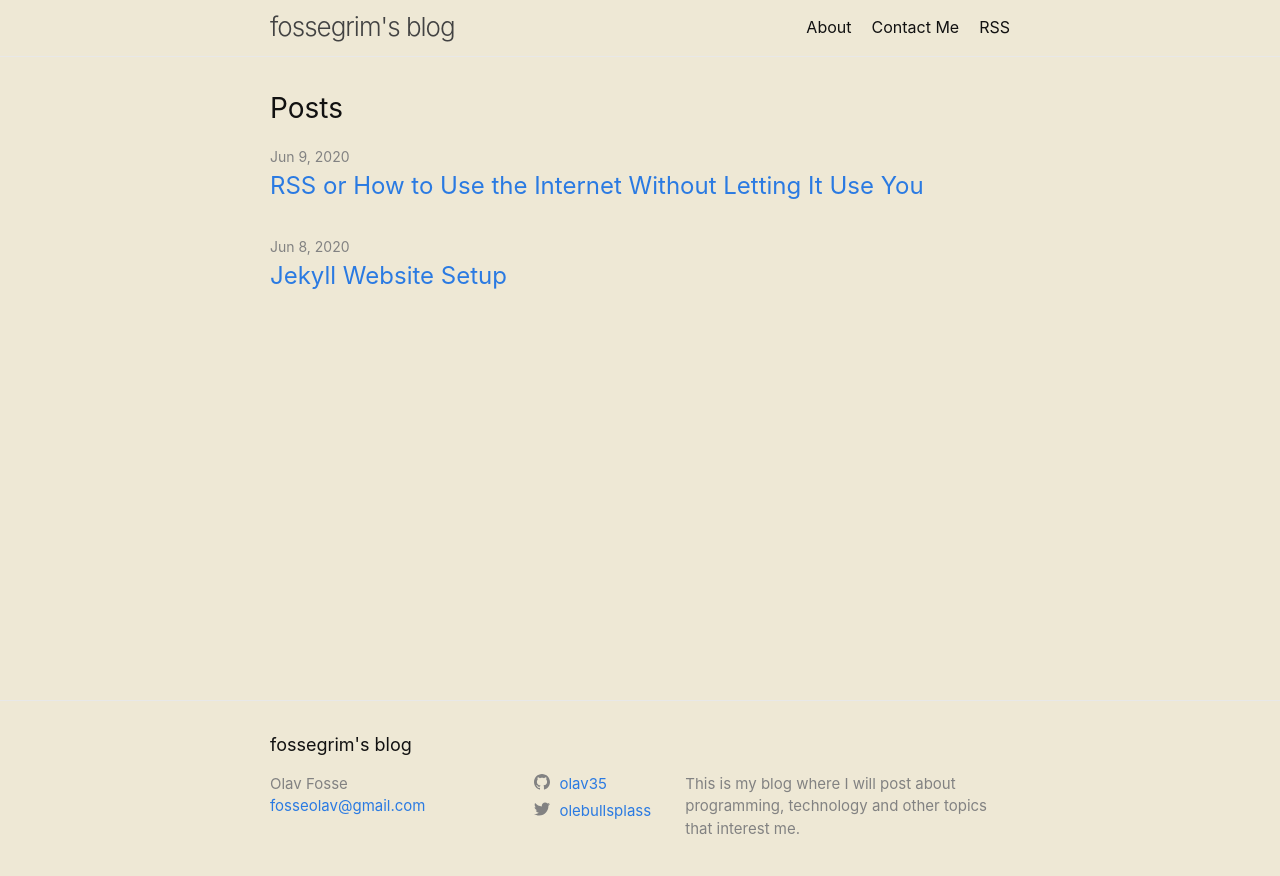
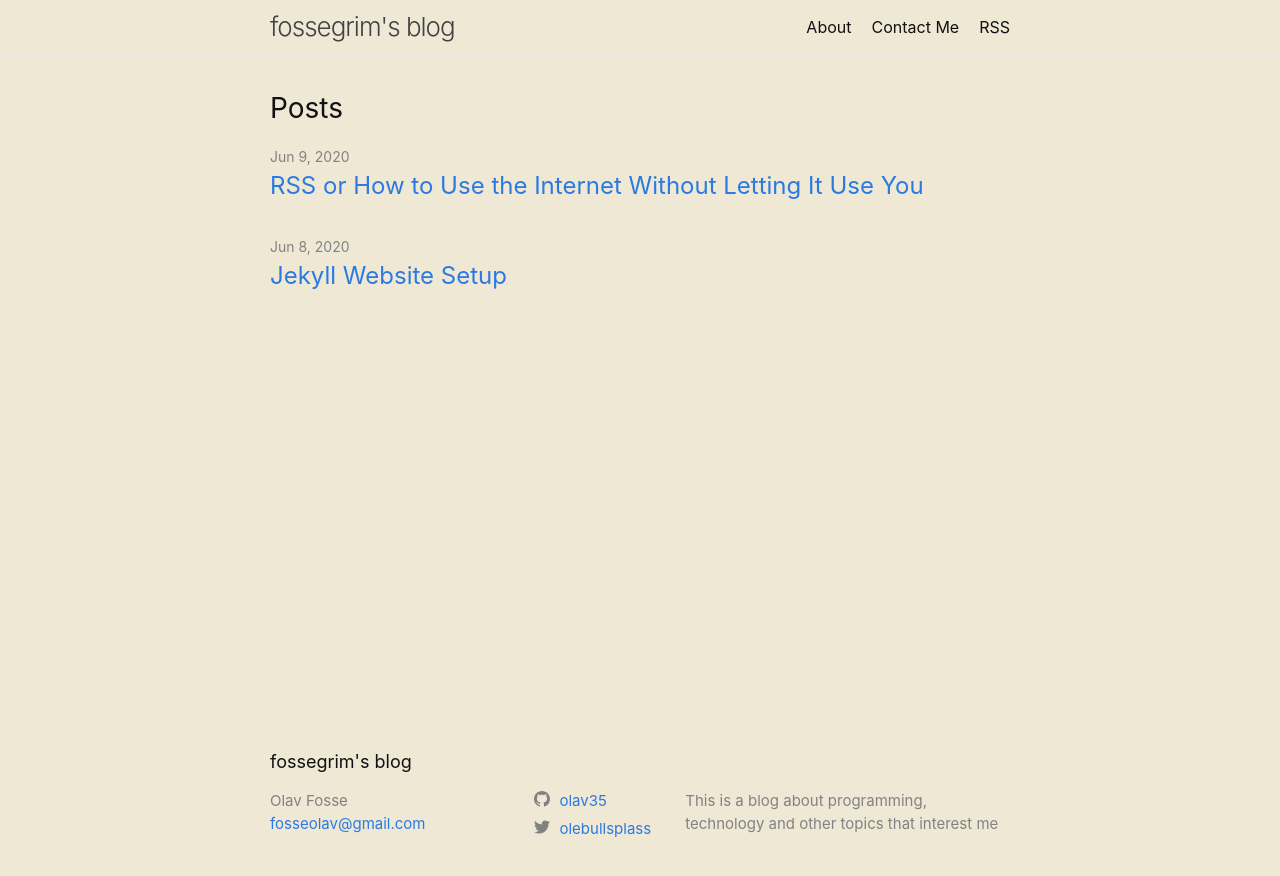
Before and after one commit to fossegrim/fossegr.im, a Jekyll site: the page built from index.markdown, in a window 1280 px wide. Shown: the top 876 px of the page. Built offline with Jekyll 4.4.1, drawn with Linux system fonts in a browser that asks for light colours.

Commit message:
Update description

```diff
--- a/_config.yml
+++ b/_config.yml
@@ -21,8 +21,7 @@
 title: fossegrim's blog
 email: fosseolav@gmail.com
 description: >- # this means to ignore newlines until "baseurl:"
-  This is my blog where I will post about programming, technology and other
-  topics that interest me.
+  This is a blog about programming, technology and other topics that interest me
 baseurl: "" # the subpath of your site, e.g. /blog
 url: "https://fossegr.im" # the base hostname & protocol for your site, e.g. http://example.com
 twitter_username: olebullsplass
```
